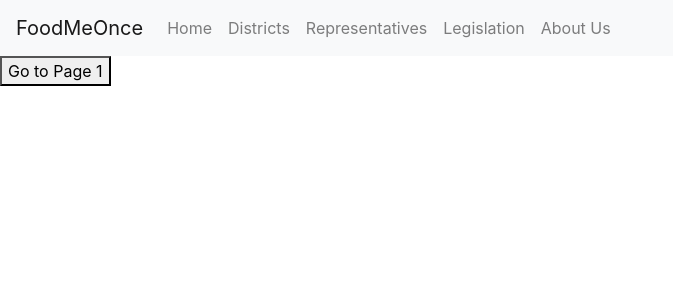
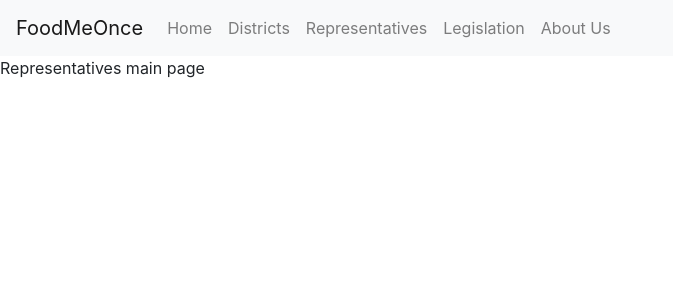
Before and after one commit to nithinp300/FoodMeOnce, a React (Create React App) app: page /Representatives in a window 1280 px wide. Shown: the top 300 px of the page, without its empty margins (0-673 px from the left). Built offline with nearby package versions, Linux system fonts and the light colour scheme.

Commit message:
Refactored files

```diff
--- /dev/null
+++ b/src/components/AboutUs/index.js
@@ -0,0 +1,7 @@
+import React from "react";
+
+function AboutUs() {
+  return <div>About Us page</div>;
+}
+
+export default AboutUs;
--- a/src/components/App.js
+++ b/src/components/App.js
@@ -1,13 +1,13 @@
-import React from 'react';
-import { BrowserRouter, Route } from 'react-router-dom';
-import Page1 from './Page1';
-import Page2 from './Page2';
-import Page3 from './Page3';
-import Page4 from './Page4';
-import Page5 from './Page5';
-import {Navbar, Nav} from 'react-bootstrap'
+import React from "react";
+import { BrowserRouter, Route } from "react-router-dom";
+import District from "./Districts";
+import Representatives from "./Representatives";
+import Legislation from "./Legislations";
+import SplashPage from "./SplashPage";
+import AboutUs from "./AboutUs";
+import { Navbar, Nav } from "react-bootstrap";
 
-import 'bootstrap/dist/css/bootstrap.min.css';
+import "bootstrap/dist/css/bootstrap.min.css";
 
 function App() {
   return (
@@ -16,40 +16,23 @@ function App() {
         <Navbar.Brand href="#home">FoodMeOnce</Navbar.Brand>
         <Navbar.Toggle aria-controls="basic-navbar-nav" />
         <Navbar.Collapse id="basic-navbar-nav">
-            <Nav className="mr-auto">
+          <Nav className="mr-auto">
             <Nav.Link href="/">Home</Nav.Link>
             <Nav.Link href="/Districts">Districts</Nav.Link>
             <Nav.Link href="/Representatives">Representatives</Nav.Link>
             <Nav.Link href="/Legislations">Legislation</Nav.Link>
             <Nav.Link href="/About Us">About Us</Nav.Link>
-            </Nav>
+          </Nav>
         </Navbar.Collapse>
       </Navbar>
 
-
-    <BrowserRouter>
-      <Route
-        exact path="/"
-        component={Page1}
-      />
-
-      <Route
-        path="/Districts"
-        component={Page2}
-      />
-      <Route
-        path="/Representatives"
-        component={Page3}
-      />
-      <Route
-        path="/Legislations"
-        component={Page4}
-      />
-      <Route
-        path="/About Us"
-        component={Page5}
-      />
-    </BrowserRouter>
+      <BrowserRouter>
+        <Route exact path="/" component={SplashPage} />
+        <Route path="/Districts" component={District} />
+        <Route path="/Representatives" component={Representatives} />
+        <Route path="/Legislations" component={Legislation} />
+        <Route path="/About Us" component={AboutUs} />
+      </BrowserRouter>
     </div>
   );
 }
--- /dev/null
+++ b/src/components/Districts/index.js
@@ -0,0 +1,7 @@
+import React from "react";
+
+function District() {
+  return <div>District main page</div>;
+}
+
+export default District;
--- /dev/null
+++ b/src/components/Legislations/index.js
@@ -0,0 +1,7 @@
+import React from "react";
+
+function Legislation() {
+  return <div>Legislation main page</div>;
+}
+
+export default Legislation;
--- a/src/components/Page2.js
+++ /dev/null
@@ -1,15 +0,0 @@
-import React from 'react';
-
-function Page1() {
-    return (
-        <div>
-            <a href="/">
-                <button>
-                    Go to Page 1
-                </button>
-            </a>
-        </div>
-    );
-}
-
-export default Page1;
--- a/src/components/Page3.js
+++ /dev/null
@@ -1,15 +0,0 @@
-import React from 'react';
-
-function Page1() {
-    return (
-        <div>
-            <a href="/">
-                <button>
-                    Go to Page 1
-                </button>
-            </a>
-        </div>
-    );
-}
-
-export default Page1;
--- a/src/components/Page4.js
+++ /dev/null
@@ -1,15 +0,0 @@
-import React from 'react';
-
-function Page1() {
-    return (
-        <div>
-            <a href="/">
-                <button>
-                    Go to Page 1
-                </button>
-            </a>
-        </div>
-    );
-}
-
-export default Page1;
--- a/src/components/Page5.js
+++ /dev/null
@@ -1,15 +0,0 @@
-import React from 'react';
-
-function Page1() {
-    return (
-        <div>
-            <a href="/">
-                <button>
-                    Go to Page 1
-                </button>
-            </a>
-        </div>
-    );
-}
-
-export default Page1;
--- /dev/null
+++ b/src/components/Representatives/index.js
@@ -0,0 +1,7 @@
+import React from "react";
+
+function Representatives() {
+  return <div>Representatives main page</div>;
+}
+
+export default Representatives;
--- a/src/components/Page1.js
+++ b/src/components/SplashPage/index.js
@@ -1,12 +1,10 @@
 import React from "react";
-import "bootstrap/dist/css/bootstrap.min.css";
-import background from "./cornField.jpg";
 
-function Page1() {
+function SplashPage() {
   return (
     <div>
       <img
-        src={background}
+        src={"/images/cornField.jpg"}
         class="img-fluid"
         alt="Corn Field"
         style={{ width: "100%" }}
@@ -15,4 +13,4 @@ function Page1() {
   );
 }
 
-export default Page1;
+export default SplashPage;
```
Also changed, not shown: public/images/cornField.jpg (renamed from src/components/cornField.jpg), src/components/logo.svg (deleted).
